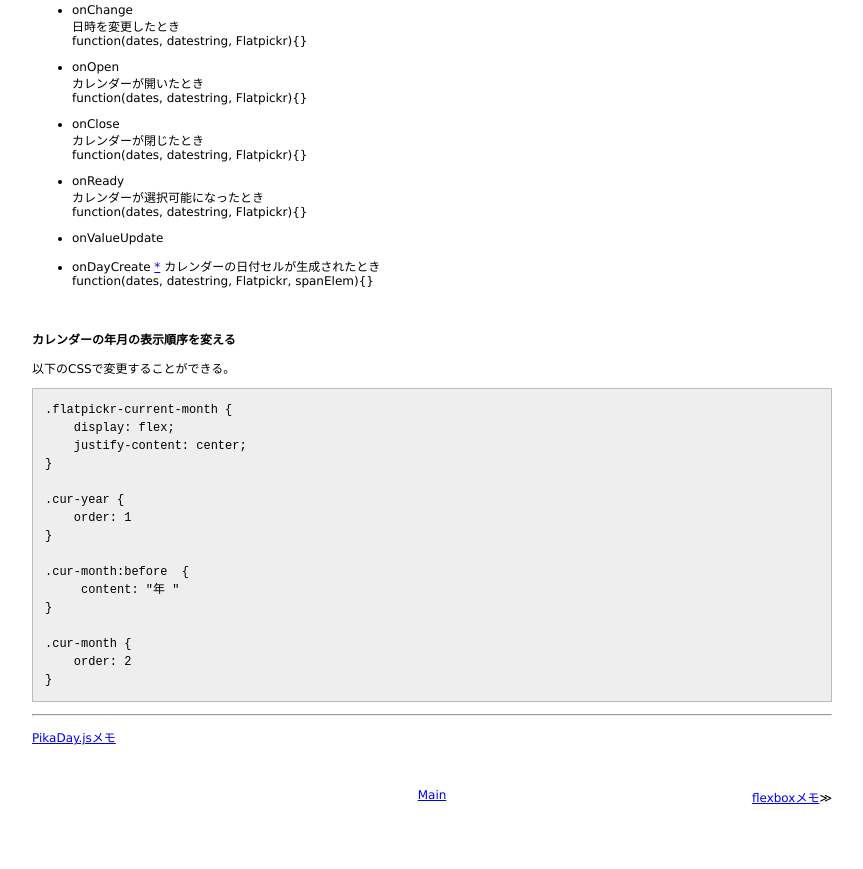
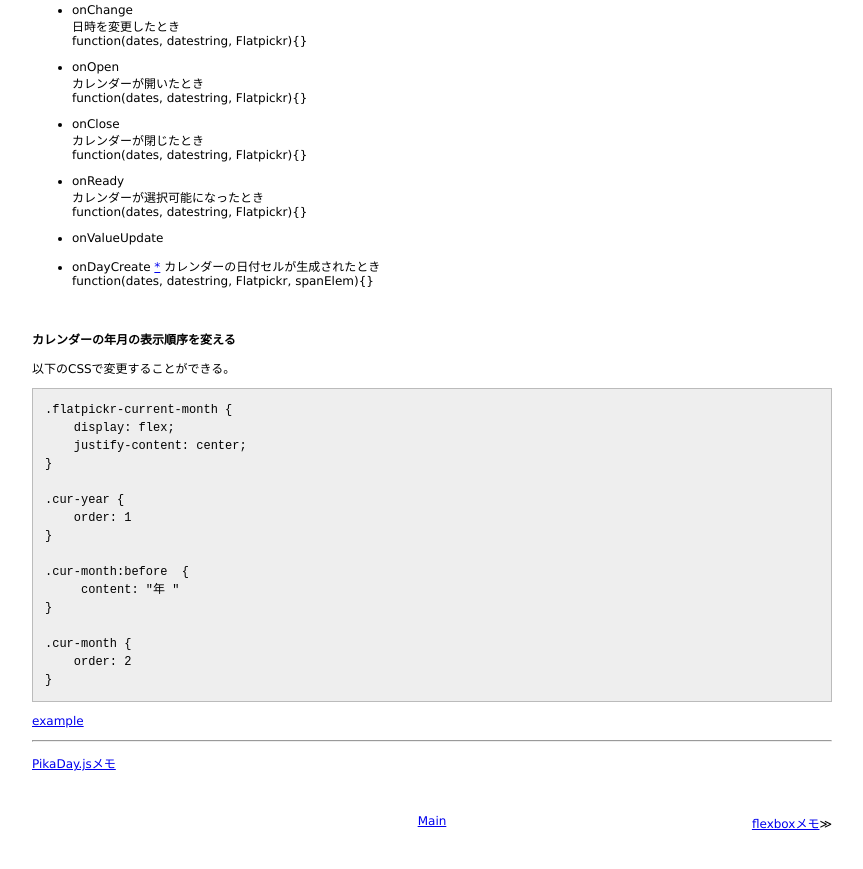
Before and after one commit to 38elements/38elements.github.com, a Jekyll site: the page built from _posts/2016-11-05-flatpickr.md, in a window 1280 px wide and 900 px high, scrolled down 2260 px. Shown: the top 869 px of the window, without its empty margins (208-1071 px from the left). Built offline with Jekyll 4.4.1, drawn with Linux system fonts in a browser that asks for light colours.

Commit message:
Update 2016-11-05-flatpickr.md

````diff
--- a/_posts/2016-11-05-flatpickr.md
+++ b/_posts/2016-11-05-flatpickr.md
@@ -204,5 +204,7 @@ function(dates, datestring, Flatpickr, spanElem){}
 }
 ```
 
+[example](http://jsdo.it/38elements/flatpickr-year-month-order)
+
 <hr>
 [PikaDay.jsメモ](/2014/02/02/pikadayjs.html)
````
